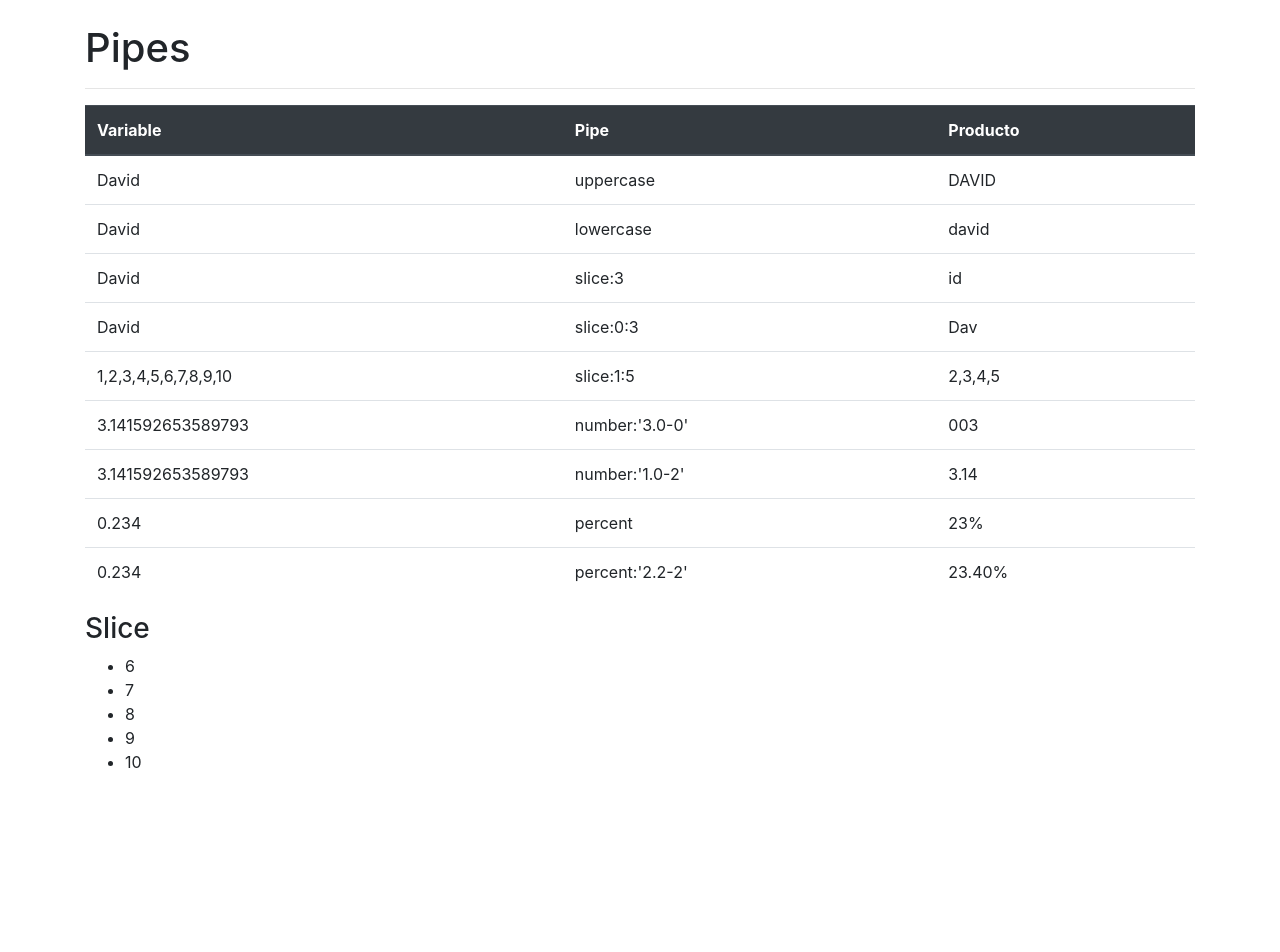
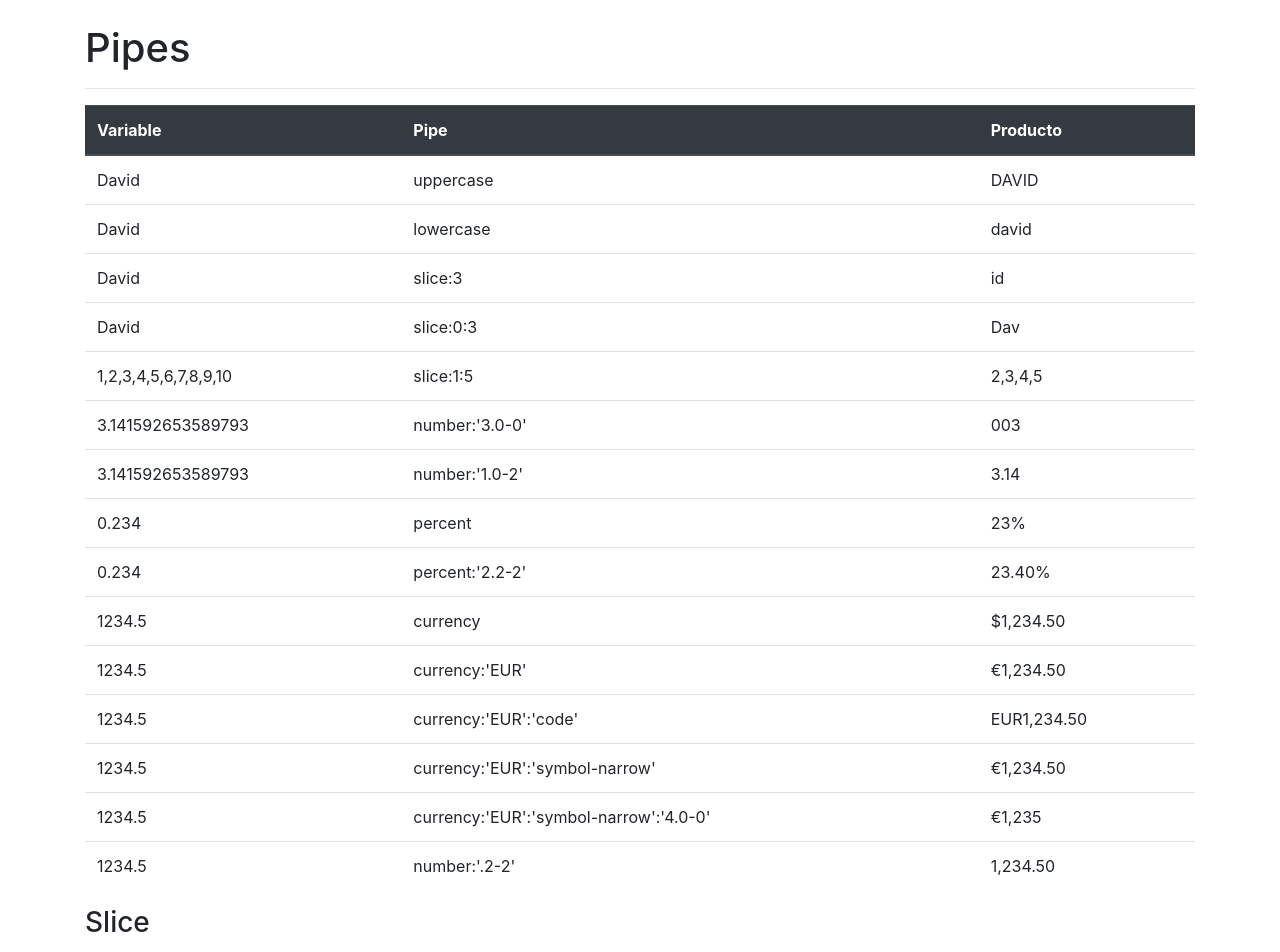
Before and after one commit to dtoledoz0207/App-Pipes, an Angular app: page / in a window 1280 px wide. Shown: the top 952 px of the page. Before the commit the page ends 800 px from the top, so only its background shows below. Built offline with nearby package versions, Linux system fonts and the light colour scheme.

Commit message:
currency-number-monedaAdded

```diff
--- a/src/app/app.component.html
+++ b/src/app/app.component.html
@@ -66,6 +66,42 @@
         <td>{{a | percent:'2.2-2'}}</td>
       </tr>
 
+      <tr>
+        <td>{{salario}}</td>
+        <td>currency</td>
+        <td>{{salario | currency}}</td>
+      </tr>
+
+      <tr>
+        <td>{{salario}}</td>
+        <td>currency:'EUR'</td>
+        <td>{{salario | currency:'EUR'}}</td>
+      </tr>
+
+      <tr>
+        <td>{{salario}}</td>
+        <td>currency:'EUR':'code'</td>
+        <td>{{salario | currency:'EUR':'code'}}</td>
+      </tr>
+
+      <tr>
+        <td>{{salario}}</td>
+        <td>currency:'EUR':'symbol-narrow'</td>
+        <td>{{salario | currency:'EUR':'symbol-narrow'}}</td>
+      </tr>
+
+      <tr>
+        <td>{{salario}}</td>
+        <td>currency:'EUR':'symbol-narrow':'4.0-0'</td>
+        <td>{{salario | currency:'EUR':'symbol-narrow':'4.0-0'}}</td>
+      </tr>
+
+      <tr>
+        <td>{{salario}}</td>
+        <td>number:'.2-2'</td>
+        <td>{{salario | number:'.2-2'}}</td>
+      </tr>
+
     </tbody>
   </table>
 
--- a/src/app/app.component.ts
+++ b/src/app/app.component.ts
@@ -15,4 +15,6 @@
 
   a:number = 0.234;
 
+  salario:number = 1234.5;
+
 }
```
